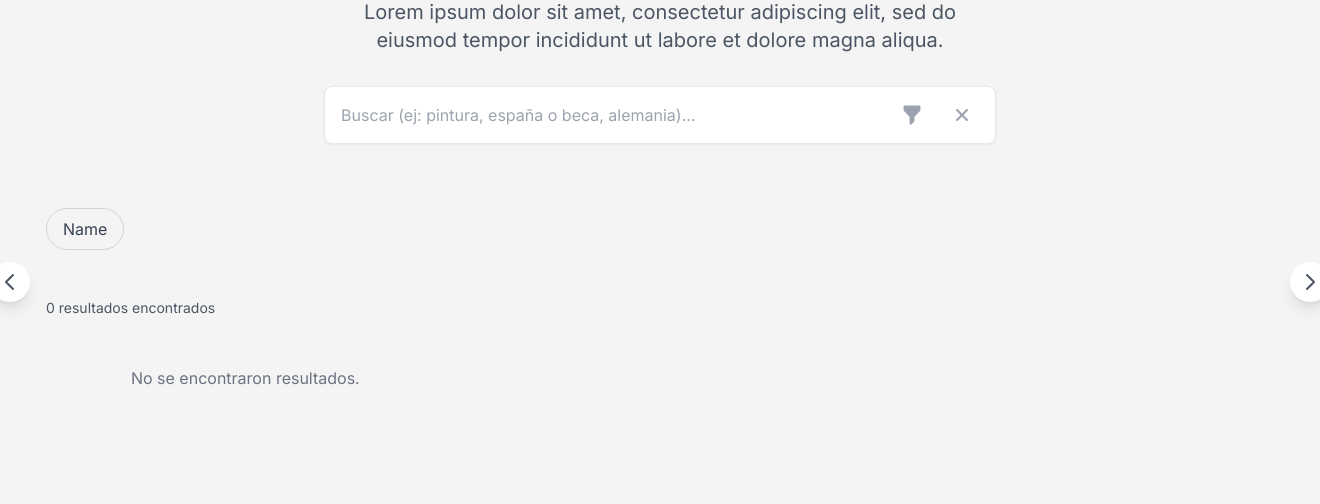
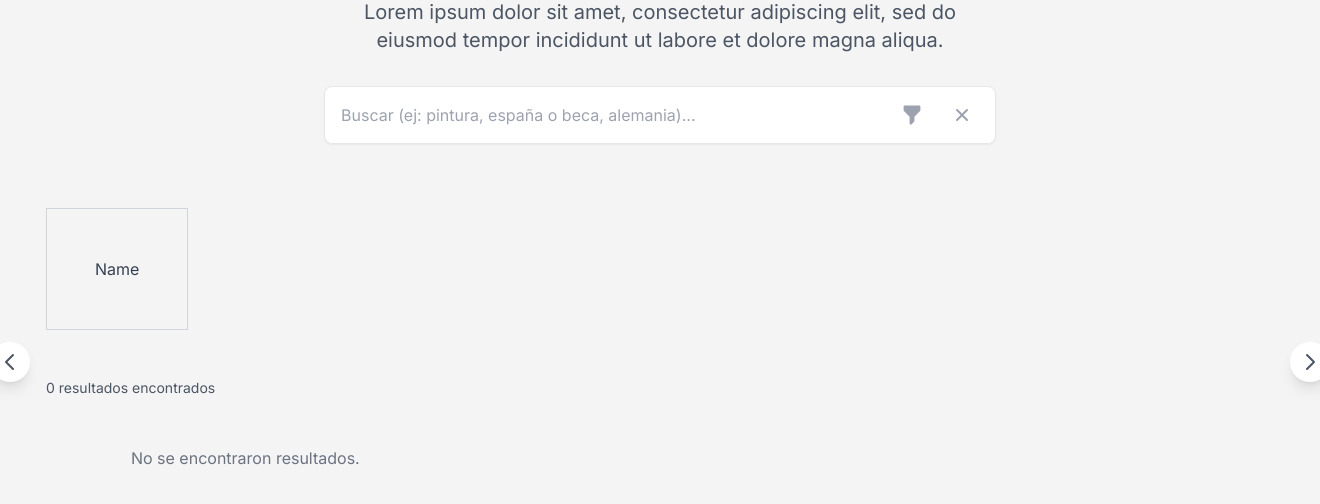
Before and after one commit to Atlanticx-Datos/radartes, a Flask app: template templates/index.html in a window 1320 px wide. Shown: the part 194-698 px from the top of the page. Run offline with Flask 2, Linux system fonts and the light colour scheme; the template is opened without the code that fills it: most values are stand-ins (such as "Sample title", 1, 10 or a date in 2020); data that the repository does not hold is empty; some libraries are stand-ins or nearby versions; some web fonts are replaced.

Commit message:
Filtros precisos - Carrousel Destacadas -- Modulos JS - Toggles - Structured Search Ok 3

```diff
--- a/templates/index.html
+++ b/templates/index.html
@@ -91,9 +91,9 @@
 
     <!-- Filter buttons section -->
     <div class="mb-8">
-        <div class="flex flex-wrap gap-2">
+        <div class="flex flex-wrap justify-between w-full gap-2">
             {% for discipline in discipline_groups.keys() %}
-            <button class="filter-btn px-4 py-2 rounded-full border border-gray-300 text-gray-700"
+            <button class="filter-btn px-12 py-12 rounded-med border border-gray-300 text-gray-700"
                 data-discipline-filter="{{ discipline }}"
                 onclick="toggleDisciplineFilter(this, '{{ discipline }}')">
                 {{ discipline|title }}
```
